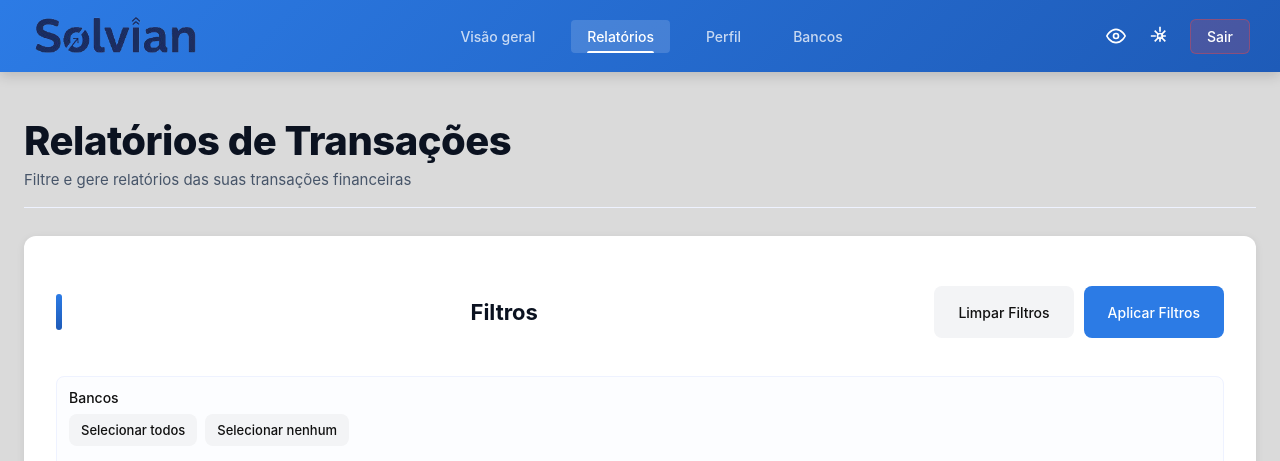
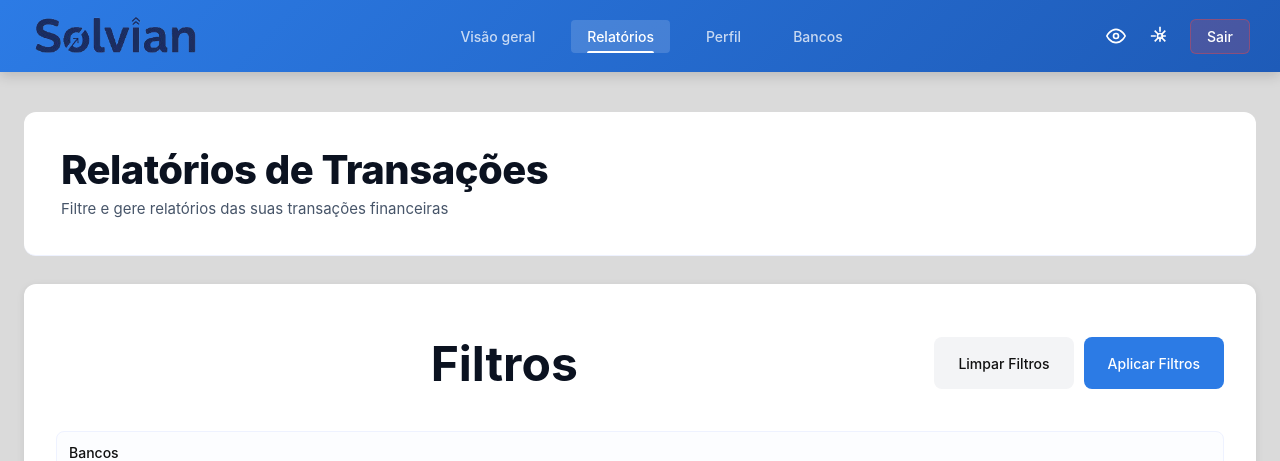
Before and after one commit to andre8756/cedup, a React (Vite) app in the folder Front-End/: page /relatorios in a window 1280 px wide. Shown: the top 461 px of the page. Built offline with nearby package versions, Linux system fonts and the light colour scheme; no server answers.

Commit message:
Update Relatorios.css

```diff
--- a/Front-End/src/pages/Relatorios/Relatorios.css
+++ b/Front-End/src/pages/Relatorios/Relatorios.css
@@ -16,6 +16,10 @@
   position: sticky;
   top: 0;
   z-index: 100;
+}
+
+.relatorios-header{
+  background-color: #ffffff;
 }
 
 .relatorios-container .logo {
@@ -142,9 +146,10 @@
 
 /* Make the header area visually separated */
 .relatorios-header {
-  padding: 8px 0 18px 0;
+  padding: 3% 3%;
   border-bottom: 1px solid #eef2ff;
   margin-bottom: 28px;
+  border-radius: 12px;
 }
 
 /* Card de Filtros */
@@ -166,9 +171,11 @@
 }
 
 .filtros-header h2 {
-  font-size: 22px;
+  font-size: 300%;
+  margin-left: 600px;
   font-weight: 700;
   color: #0b1220;
+  display: flex;
   margin: 0;
 }
 
@@ -177,7 +184,6 @@
   display: inline-block;
   width: 6px;
   height: 36px;
-  background: linear-gradient(180deg, #2c7be5, #1e5bb8);
   border-radius: 4px;
   margin-right: 12px;
   vertical-align: middle;
```
